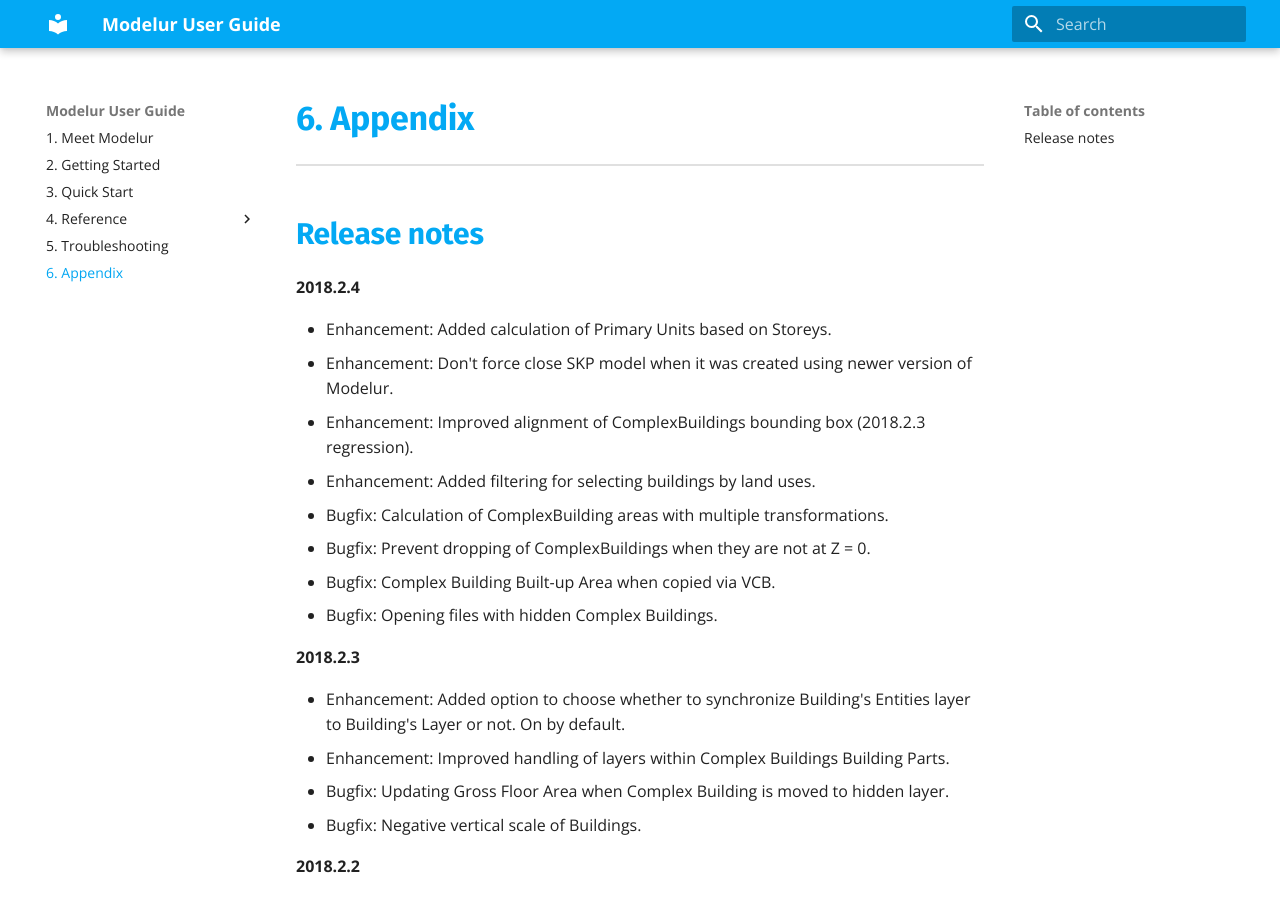
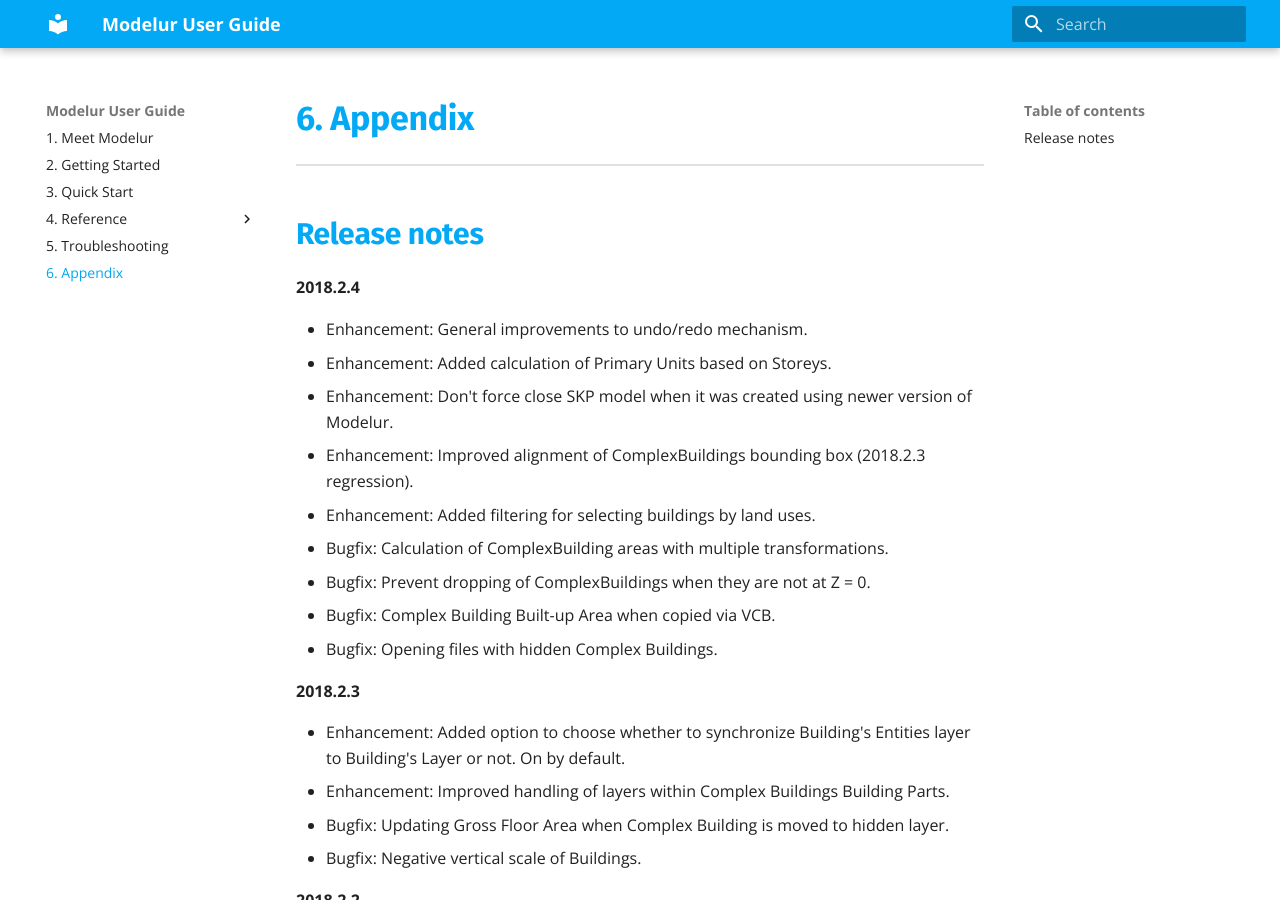
Before and after one commit to Modelur/docs, an MkDocs documentation site: the page built from docs/appendix.md, in a window 1280 px wide and 900 px high. Built offline with MkDocs 1.6.1 and Material for MkDocs 9.7.7, drawn with Linux system fonts in a browser that asks for light colours; old or Windows-style settings are respelled for this version of MkDocs.

Commit message:
- Updated appendix.

```diff
--- a/docs/appendix.md
+++ b/docs/appendix.md
@@ -3,6 +3,7 @@
 
 **2018.2.4**
 
+ - Enhancement: General improvements to undo/redo mechanism.
  - Enhancement: Added calculation of Primary Units based on Storeys.
  - Enhancement: Don't force close SKP model when it was created using newer version of Modelur.
  - Enhancement: Improved alignment of ComplexBuildings bounding box (2018.2.3 regression).
```
